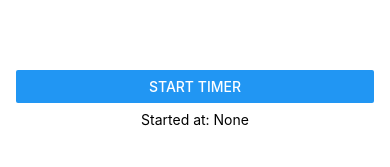
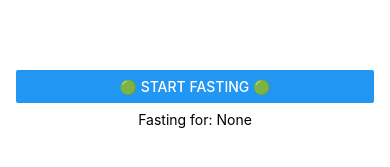
Before and after one commit to lukestringer90/FastingApp, a React Native app: screen / in a window 390 px wide. Shown: the part 319-486 px from the top of the page. Built offline with nearby package versions, Linux system fonts and the light colour scheme.

Commit message:
Use moment to calcualte time difference

```diff
--- a/App.tsx
+++ b/App.tsx
@@ -6,38 +6,63 @@
  */
 
 import React, {useEffect, useState} from 'react';
-import {Button, SafeAreaView, StyleSheet, Text, View} from 'react-native';
+import {
+  Alert,
+  Button,
+  SafeAreaView,
+  StyleSheet,
+  Text,
+  View,
+} from 'react-native';
+import moment from 'moment';
 
 function App(): JSX.Element {
-  const [startDate, setStartDate] = useState<Date | undefined>();
+  const [startDate, setStartDate] = useState<moment.Moment | null>();
+  const [_, setTime] = useState(new Date());
 
-  const formattedStartTime = () => {
+  useEffect(() => {
+    const interval = setInterval(() => {
+      setTime(new Date());
+    }, 1000);
+
+    return () => clearInterval(interval);
+  }, []);
+
+  const timeSinceStartedFasting = () => {
     if (startDate == null) {
       return 'None';
     }
 
-    var options: Intl.DateTimeFormatOptions = {
-      hour: '2-digit',
-      minute: '2-digit',
-      second: '2-digit',
-      hour12: false,
-    };
+    const now = moment();
+    const diff = now.diff(startDate, 'seconds');
 
-    const formatted = startDate.toLocaleString('en-GB', options);
-    return formatted;
+    return `${diff} seconds`;
   };
+
+  const startTapped = () => {
+    if (startDate == null) {
+      const start = moment();
+      setStartDate(start);
+    } else {
+      Alert.alert(
+        '',
+        `You fasted for a total of ${timeSinceStartedFasting()}`,
+        [{text: 'OK', onPress: () => console.log('OK Pressed')}],
+      );
+      setStartDate(null);
+    }
+  };
+
+  const buttonText =
+    startDate == null ? '🟢 Start Fasting 🟢' : '🔴 Stop Fasting 🔴';
 
   return (
     <SafeAreaView style={styles.container}>
       <View>
-        <Button
-          onPress={() => {
-            const newDate = new Date();
-            setStartDate(newDate);
-          }}
-          title="Start Timer"
-        />
-        <Text style={styles.text}>Started at: {formattedStartTime()}</Text>
+        <Button onPress={startTapped} title={buttonText} />
+        <Text style={styles.text}>
+          Fasting for: {timeSinceStartedFasting()}
+        </Text>
       </View>
     </SafeAreaView>
   );
--- a/package.json
+++ b/package.json
@@ -10,6 +10,7 @@
     "test": "jest"
   },
   "dependencies": {
+    "moment": "^2.29.4",
     "react": "18.2.0",
     "react-native": "0.71.0"
   },
```
Also changed, not shown: 1 other file (tests, documents, lock files or other folders).
